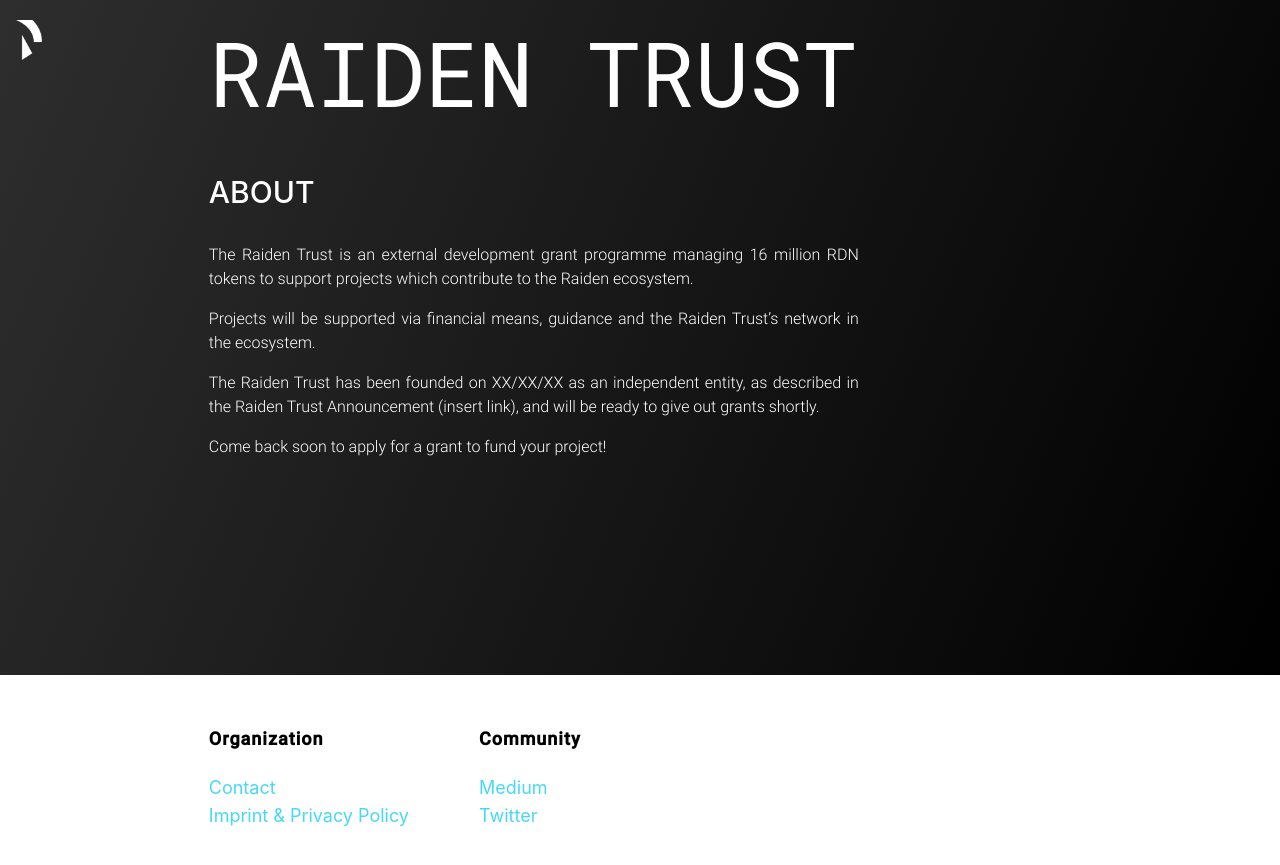
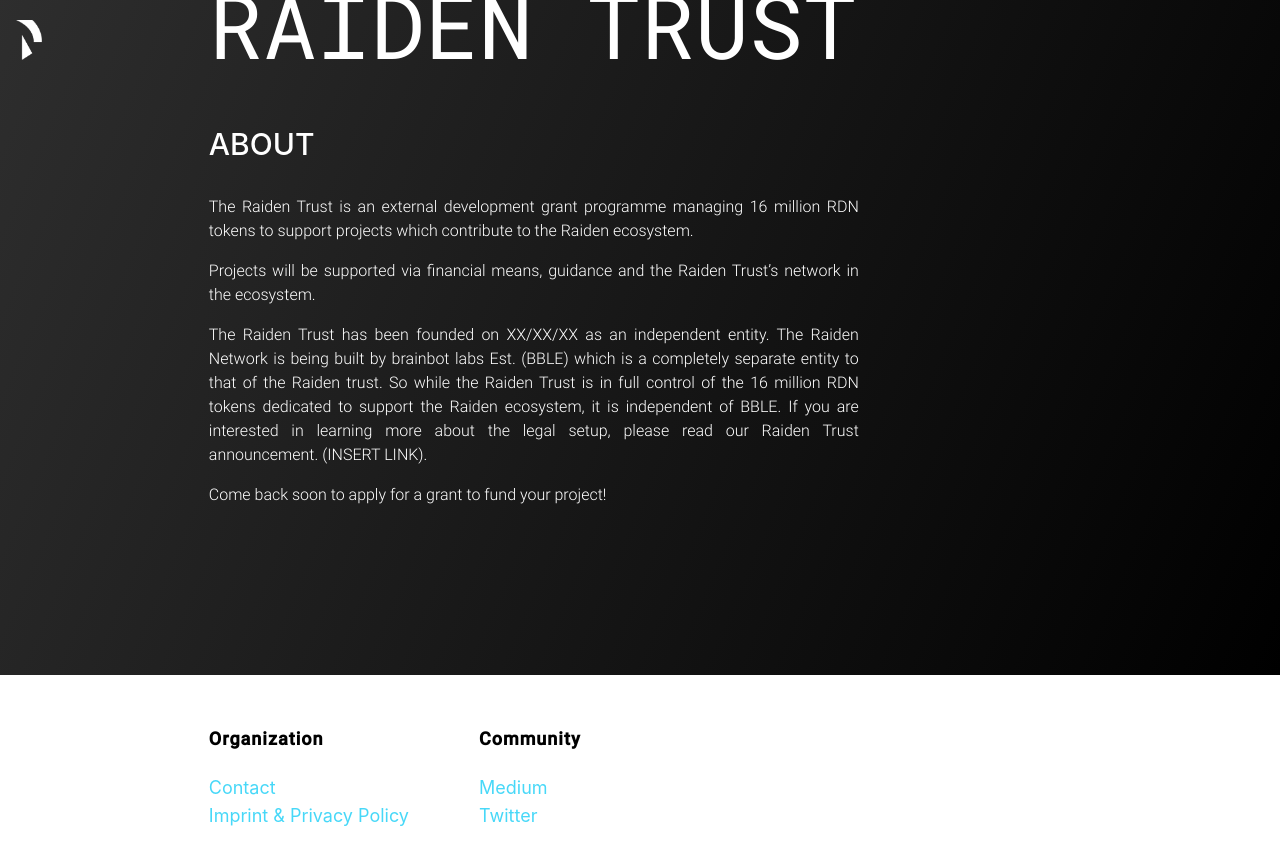
Before and after one commit to raiden-trust/website, a Jekyll site: the page built from index.html, in a window 1280 px wide and 900 px high, scrolled down 254 px. Shown: the top 865 px of the window. Built offline with Jekyll 4.4.1, drawn with Linux system fonts in a browser that asks for light colours.

Commit message:
Update landing.html

```diff
--- a/_layouts/landing.html
+++ b/_layouts/landing.html
@@ -36,9 +36,13 @@ layout: default
       </p>
 
       <p class="justify">
-        The Raiden Trust has been founded on XX/XX/XX as an independent entity, as
-        described in the Raiden Trust Announcement (insert link), and will be
-        ready to give out grants shortly.
+        The Raiden Trust has been founded on XX/XX/XX as an independent entity.
+        The Raiden Network is being built by brainbot labs Est. (BBLE) which is a
+        completely separate entity to that of the Raiden trust. So while the Raiden
+        Trust is in full control of the 16 million RDN tokens dedicated to support
+        the Raiden ecosystem, it is independent of BBLE. If you are interested in
+        learning more about the legal setup, please read our Raiden Trust announcement.
+        (INSERT LINK).
       </p>
 
       <p class="justify">
```
